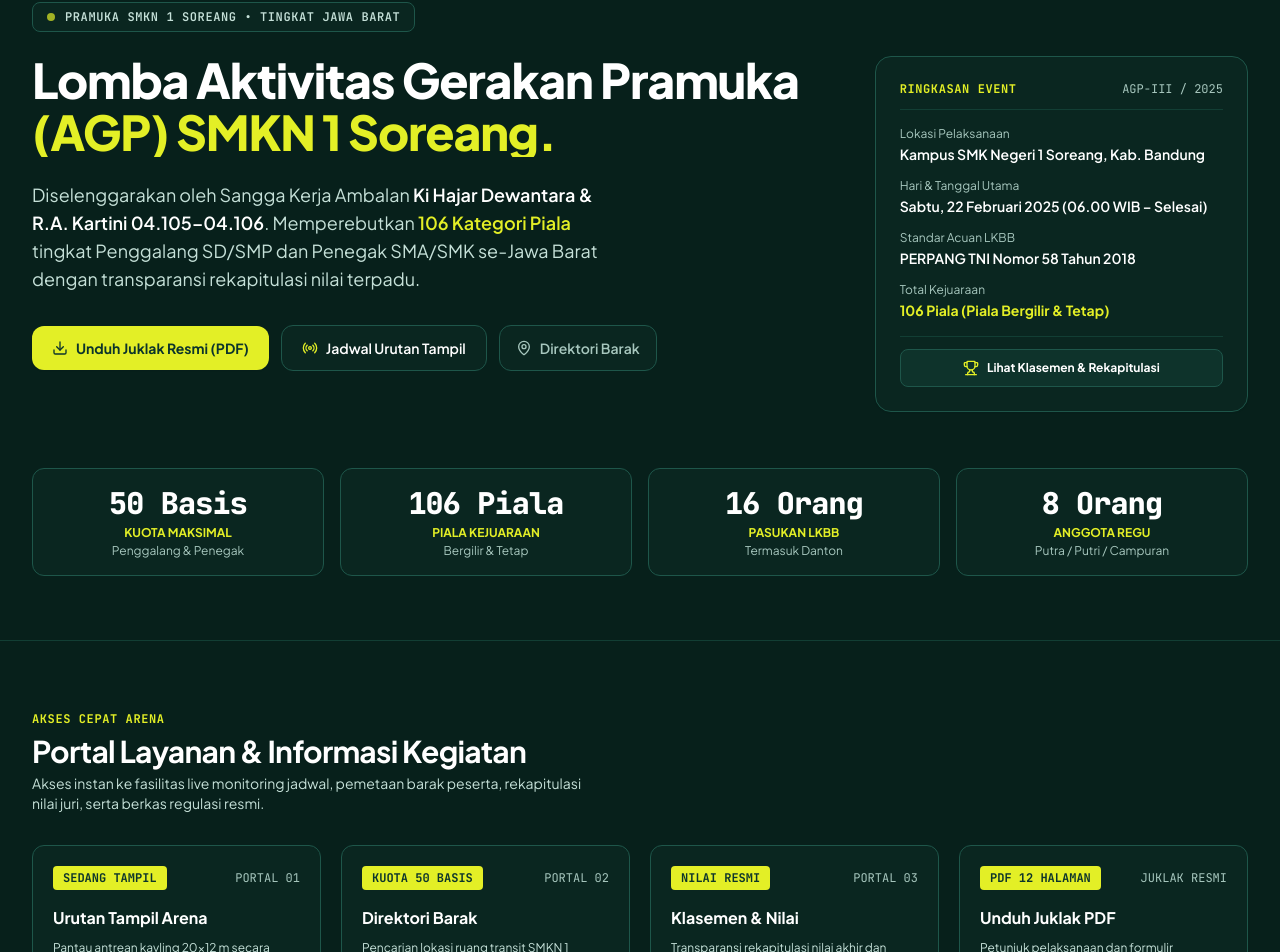
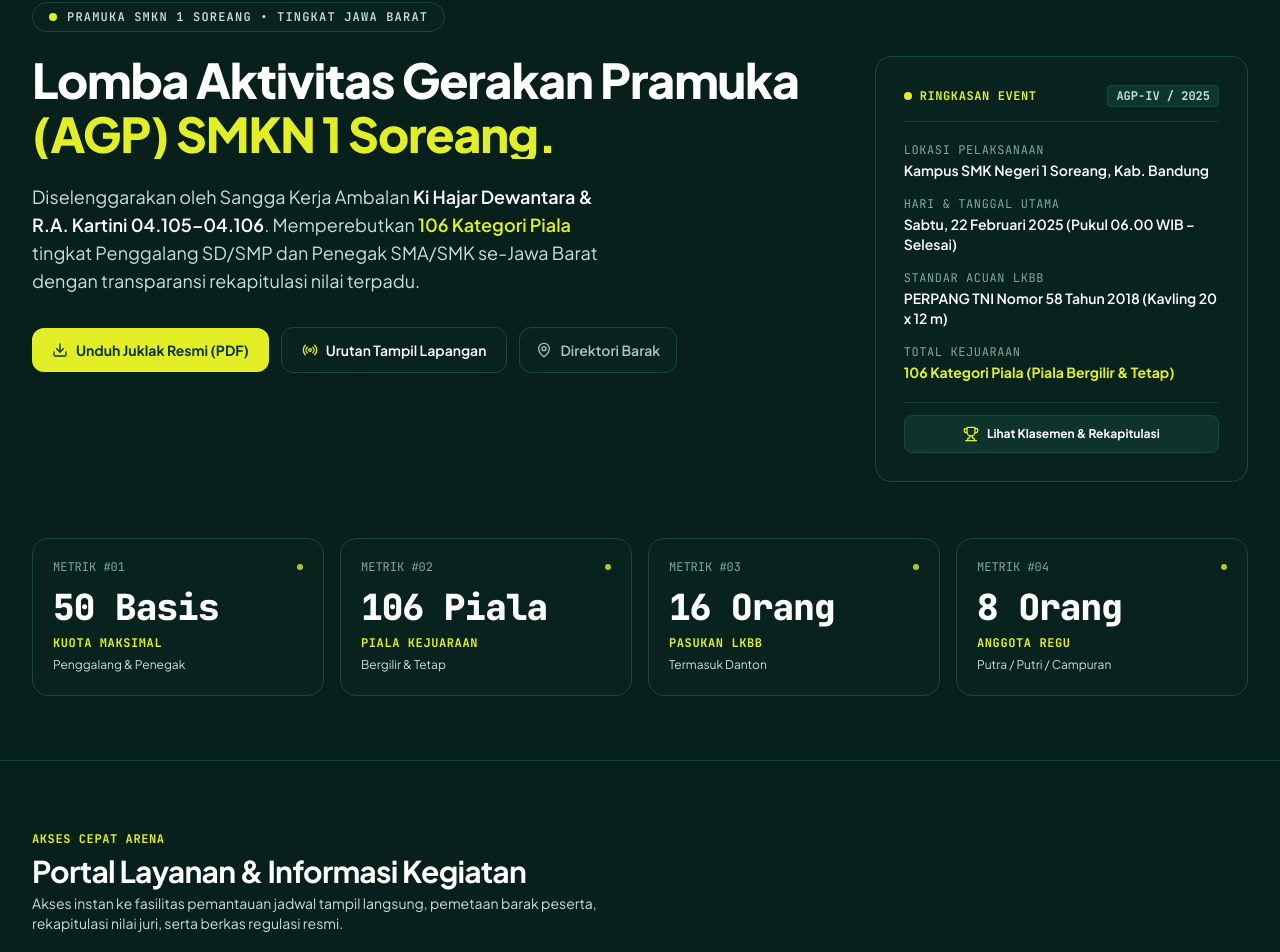
Before and after one commit to Prinaldi77/Rekapitulasi_Agp, a Next.js app in the folder Rekapitulasi-Agp/frontend/: page / in a window 1280 px wide. Shown: the part 119-1071 px from the top of the page. Built offline with nearby package versions, Linux system fonts and the light colour scheme.

Commit message:
style: elevate UI/UX to Editorial Tech and Bento-Grid design inspired by Afterglow Agency Health

```diff
--- a/Rekapitulasi-Agp/frontend/src/app/(landing)/page.tsx
+++ b/Rekapitulasi-Agp/frontend/src/app/(landing)/page.tsx
@@ -202,31 +202,31 @@ export default function LandingPage() {
 
       <main>
         {/* =====================================================================
-            2. HERO SECTION
+            2. HERO SECTION (EDITORIAL TECH / BENTO STAGE)
            ===================================================================== */}
         <section id="home" className="pt-14 sm:pt-20 pb-16 px-4 sm:px-6 lg:px-8 max-w-7xl mx-auto">
-          {/* Institutional Badge */}
+          {/* Institutional Header Badge */}
           <motion.div
             initial={{ opacity: 0, y: 12 }}
             animate={{ opacity: 1, y: 0 }}
             transition={{ duration: 0.6, ease: EASE_AWWWARDS }}
-            className="inline-flex items-center gap-2.5 px-3.5 py-1.5 rounded-lg bg-[#0A2620] border border-[#1E564A] text-xs font-mono font-semibold tracking-wider text-[#C5E0D8] mb-6"
+            className="inline-flex items-center gap-2.5 px-4 py-1.5 rounded-full bg-[#08231D] border border-[#17483D] text-xs font-mono font-semibold tracking-widest text-[#C5E0D8] mb-6"
           >
-            <span className="w-2 h-2 rounded-full bg-[#E3EF26] animate-pulse" />
+            <span className="w-2 h-2 rounded-full bg-[#E3EF26]" />
             <span>PRAMUKA SMKN 1 SOREANG • TINGKAT JAWA BARAT</span>
           </motion.div>
 
           <div className="grid grid-cols-1 lg:grid-cols-12 gap-8 lg:gap-12 items-start">
-            {/* Left Content */}
+            {/* Left Column: Editorial Headline & Actions */}
             <div className="lg:col-span-8 space-y-6">
-              <div className="space-y-1">
+              <div className="space-y-1.5">
                 <MaskRevealLine delay={0.05} duration={0.85}>
-                  <h1 className="text-3xl sm:text-4xl lg:text-5xl font-black tracking-tight text-white leading-tight">
+                  <h1 className="text-3xl sm:text-4xl lg:text-5xl font-black tracking-tight text-white leading-[1.12]">
                     Lomba Aktivitas Gerakan Pramuka
                   </h1>
                 </MaskRevealLine>
                 <MaskRevealLine delay={0.12} duration={0.85}>
-                  <h2 className="text-3xl sm:text-4xl lg:text-5xl font-black tracking-tight text-[#E3EF26] leading-tight">
+                  <h2 className="text-3xl sm:text-4xl lg:text-5xl font-black tracking-tight text-[#E3EF26] leading-[1.12]">
                     (AGP) SMKN 1 Soreang.
                   </h2>
                 </MaskRevealLine>
@@ -249,7 +249,7 @@ export default function LandingPage() {
                 rekapitulasi nilai terpadu.
               </motion.p>
 
-              {/* Direct Action Buttons */}
+              {/* Action Buttons */}
               <motion.div
                 initial={{ opacity: 0, y: 14 }}
                 animate={{ opacity: 1, y: 0 }}
@@ -267,15 +267,15 @@ export default function LandingPage() {
 
                 <Link
                   href="/schedule"
-                  className="inline-flex items-center gap-2 px-5 py-3 rounded-xl bg-[#0A2620] border border-[#1E564A] text-sm font-semibold text-white hover:border-[#E3EF26] hover:text-[#E3EF26] transition-colors"
+                  className="inline-flex items-center gap-2 px-5 py-3 rounded-xl bg-[#08231D] border border-[#17483D] text-sm font-semibold text-white hover:border-[#E3EF26] hover:text-[#E3EF26] transition-colors"
                 >
                   <Radio className="w-4 h-4 text-[#E3EF26]" />
-                  <span>Jadwal Urutan Tampil</span>
+                  <span>Urutan Tampil Lapangan</span>
                 </Link>
 
                 <Link
                   href="/barack"
-                  className="inline-flex items-center gap-2 px-4 py-3 rounded-xl bg-[#0A2620] border border-[#1E564A] text-sm font-semibold text-[#A7C7BE] hover:text-white hover:border-[#E3EF26] transition-colors"
+                  className="inline-flex items-center gap-2 px-4 py-3 rounded-xl bg-[#08231D] border border-[#17483D] text-sm font-semibold text-[#A7C7BE] hover:text-white hover:border-[#E3EF26] transition-colors"
                 >
                   <MapPin className="w-4 h-4 text-[#A7C7BE]" />
                   <span>Direktori Barak</span>
@@ -283,46 +283,51 @@ export default function LandingPage() {
               </motion.div>
             </div>
 
-            {/* Right Card: Quick Reference */}
+            {/* Right Column: Championship Telemetry Bento Card */}
             <motion.div
               initial={{ opacity: 0, y: 20 }}
               animate={{ opacity: 1, y: 0 }}
               transition={{ duration: 0.75, delay: 0.18, ease: EASE_AWWWARDS }}
-              className="lg:col-span-4 rounded-2xl bg-[#0A2620] border border-[#1E564A] p-6 space-y-4 shadow-sm"
+              className="lg:col-span-4 rounded-2xl bg-[#08231D] border border-[#17483D] p-6 sm:p-7 space-y-5 shadow-sm"
             >
-              <div className="flex items-center justify-between border-b border-[#123E34] pb-3">
-                <span className="text-xs font-mono font-bold tracking-wider text-[#E3EF26]">
-                  RINGKASAN EVENT
+              <div className="flex items-center justify-between border-b border-[#123E34] pb-3.5">
+                <div className="flex items-center gap-2">
+                  <span className="w-2 h-2 rounded-full bg-[#E3EF26]" />
+                  <span className="text-xs font-mono font-bold tracking-wider text-[#E3EF26] uppercase">
+                    RINGKASAN EVENT
+                  </span>
+                </div>
+                <span className="px-2 py-0.5 rounded text-xs font-mono font-bold bg-[#0D362C] text-[#C5E0D8] border border-[#17483D]">
+                  AGP-IV / 2025
                 </span>
-                <span className="text-xs font-mono text-[#A7C7BE]">AGP-III / 2025</span>
               </div>
 
-              <div className="space-y-3.5 text-xs">
+              <div className="space-y-4 text-xs">
                 <div>
-                  <div className="text-[#A7C7BE]">Lokasi Pelaksanaan</div>
+                  <div className="text-xs font-mono text-[#7AA89C] uppercase tracking-wider">Lokasi Pelaksanaan</div>
                   <div className="font-semibold text-white text-sm mt-0.5">
                     Kampus SMK Negeri 1 Soreang, Kab. Bandung
                   </div>
                 </div>
 
                 <div>
-                  <div className="text-[#A7C7BE]">Hari &amp; Tanggal Utama</div>
+                  <div className="text-xs font-mono text-[#7AA89C] uppercase tracking-wider">Hari &amp; Tanggal Utama</div>
                   <div className="font-semibold text-white text-sm mt-0.5">
-                    Sabtu, 22 Februari 2025 (06.00 WIB – Selesai)
+                    Sabtu, 22 Februari 2025 (Pukul 06.00 WIB – Selesai)
                   </div>
                 </div>
 
                 <div>
-                  <div className="text-[#A7C7BE]">Standar Acuan LKBB</div>
+                  <div className="text-xs font-mono text-[#7AA89C] uppercase tracking-wider">Standar Acuan LKBB</div>
                   <div className="font-semibold text-white text-sm mt-0.5">
-                    PERPANG TNI Nomor 58 Tahun 2018
+                    PERPANG TNI Nomor 58 Tahun 2018 (Kavling 20 x 12 m)
                   </div>
                 </div>
 
                 <div>
-                  <div className="text-[#A7C7BE]">Total Kejuaraan</div>
+                  <div className="text-xs font-mono text-[#7AA89C] uppercase tracking-wider">Total Kejuaraan</div>
                   <div className="font-bold text-[#E3EF26] text-sm mt-0.5">
-                    106 Piala (Piala Bergilir &amp; Tetap)
+                    106 Kategori Piala (Piala Bergilir &amp; Tetap)
                   </div>
                 </div>
               </div>
@@ -330,7 +335,7 @@ export default function LandingPage() {
               <div className="pt-3 border-t border-[#123E34]">
                 <Link
                   href="/live-score"
-                  className="w-full inline-flex items-center justify-center gap-2 py-2.5 px-3 rounded-lg bg-[#0E332B] border border-[#1E564A] text-xs font-bold text-white hover:border-[#E3EF26] hover:text-[#E3EF26] transition-colors"
+                  className="w-full inline-flex items-center justify-center gap-2 py-2.5 px-3 rounded-lg bg-[#0E332B] border border-[#17483D] text-xs font-bold text-white hover:border-[#E3EF26] hover:text-[#E3EF26] transition-colors"
                 >
                   <Trophy className="w-4 h-4 text-[#E3EF26]" />
                   <span>Lihat Klasemen &amp; Rekapitulasi</span>
@@ -339,8 +344,8 @@ export default function LandingPage() {
             </motion.div>
           </div>
 
-          {/* Metrics Ribbon */}
-          <div className="mt-14 grid grid-cols-2 md:grid-cols-4 gap-4">
+          {/* Metrics Bento Grid (Editorial Telemetry) */}
+          <div className="mt-14 grid grid-cols-1 sm:grid-cols-2 lg:grid-cols-4 gap-4">
             {HERO_STATS.map((stat, idx) => (
               <motion.div
                 key={stat.label}
@@ -348,22 +353,30 @@ export default function LandingPage() {
                 whileInView={{ opacity: 1, y: 0 }}
                 viewport={{ once: true }}
                 transition={{ duration: 0.6, delay: idx * 0.08, ease: EASE_AWWWARDS }}
-                className="rounded-xl bg-[#0A2620] border border-[#1E564A] p-4 text-center"
+                className="rounded-2xl bg-[#08231D] border border-[#17483D] hover:border-[#E3EF26]/60 transition-colors p-5 flex flex-col justify-between shadow-sm"
               >
-                <div className="text-2xl sm:text-3xl font-black font-mono text-white tracking-tight">
-                  {stat.value}
+                <div className="flex items-center justify-between text-xs font-mono text-[#7AA89C] mb-3">
+                  <span>METRIK #{`0${idx + 1}`}</span>
+                  <span className="w-1.5 h-1.5 rounded-full bg-[#E3EF26]/80" />
                 </div>
-                <div className="text-xs font-bold text-[#E3EF26] mt-1">{stat.label}</div>
-                {stat.desc && (
-                  <div className="text-xs text-[#A7C7BE] mt-0.5">{stat.desc}</div>
-                )}
+                <div>
+                  <div className="text-3xl sm:text-4xl font-black font-mono text-white tracking-tight">
+                    {stat.value}
+                  </div>
+                  <div className="text-xs font-bold font-mono tracking-wider text-[#E3EF26] mt-2 uppercase">
+                    {stat.label}
+                  </div>
+                  {stat.desc && (
+                    <div className="text-xs text-[#C5E0D8] mt-1 leading-relaxed">{stat.desc}</div>
+                  )}
+                </div>
               </motion.div>
             ))}
           </div>
         </section>
 
         {/* =====================================================================
-            3. PORTAL ACCESS CARDS
+            3. PORTAL ACCESS CARDS (BENTO MODULAR)
            ===================================================================== */}
         <section id="portal" className="py-16 px-4 sm:px-6 lg:px-8 max-w-7xl mx-auto border-t border-[#123E34]">
           <div className="mb-8">
@@ -374,7 +387,7 @@ export default function LandingPage() {
               Portal Layanan &amp; Informasi Kegiatan
             </h2>
             <p className="text-sm text-[#C5E0D8] mt-1 max-w-xl">
-              Akses instan ke fasilitas live monitoring jadwal, pemetaan barak peserta,
+              Akses instan ke fasilitas pemantauan jadwal tampil langsung, pemetaan barak peserta,
               rekapitulasi nilai juri, serta berkas regulasi resmi.
             </p>
           </div>
@@ -387,18 +400,17 @@ export default function LandingPage() {
                   whileInView={{ opacity: 1, y: 0 }}
                   viewport={{ once: true }}
                   transition={{ duration: 0.6, delay: idx * 0.08, ease: EASE_AWWWARDS }}
-                  whileHover={{ y: -3 }}
-                  className="h-full flex flex-col justify-between rounded-xl bg-[#0A2620] border border-[#1E564A] hover:border-[#E3EF26] transition-colors p-5 group"
+                  className="h-full flex flex-col justify-between rounded-2xl bg-[#08231D] border border-[#17483D] hover:border-[#E3EF26]/70 transition-colors p-5 group shadow-sm"
                 >
                   <div>
                     <div className="flex items-center justify-between gap-2 mb-4">
                       <span className="px-2.5 py-1 rounded text-xs font-mono font-bold text-[#0C342C] bg-[#E3EF26]">
                         {card.badge}
                       </span>
-                      <span className="text-xs font-mono text-[#A7C7BE]">{card.code}</span>
+                      <span className="text-xs font-mono text-[#7AA89C] font-semibold">{card.code}</span>
                     </div>
 
-                    <h3 className="text-base font-bold text-white group-hover:text-[#E3EF26] transition-colors">
+                    <h3 className="text-base font-bold text-white group-hover:text-[#E3EF26] transition-colors leading-snug">
                       {card.title}
                     </h3>
                     <p className="text-xs text-[#C5E0D8] mt-2 leading-relaxed">
@@ -406,7 +418,7 @@ export default function LandingPage() {
                     </p>
                   </div>
 
-                  <div className="mt-5 pt-3 border-t border-[#123E34] flex items-center justify-between text-xs font-semibold text-[#E3EF26]">
+                  <div className="mt-5 pt-3.5 border-t border-[#123E34] flex items-center justify-between text-xs font-semibold text-[#E3EF26]">
                     <span>{card.actionLabel || 'Buka Layanan'}</span>
                     {card.isDownload ? (
                       <Download className="w-4 h-4" />
@@ -499,7 +511,7 @@ export default function LandingPage() {
                   transition={{ duration: 0.5, delay: idx * 0.05, ease: EASE_AWWWARDS }}
                   whileHover={{ y: -3 }}
                   onClick={() => setSelectedShowcase(item)}
-                  className="h-full flex flex-col justify-between rounded-xl bg-[#0A2620] border border-[#1E564A] hover:border-[#E3EF26] transition-colors p-5 cursor-pointer group shadow-sm"
+                  className="h-full flex flex-col justify-between rounded-2xl bg-[#08231D] border border-[#17483D] hover:border-[#E3EF26]/70 transition-colors p-6 cursor-pointer group shadow-sm"
                 >
                   <div>
                     <div className="flex items-center justify-between text-xs font-mono mb-3">
@@ -567,7 +579,7 @@ export default function LandingPage() {
                   exit={{ opacity: 0, y: 16, scale: 0.96 }}
                   transition={{ duration: 0.35, ease: EASE_AWWWARDS }}
                   onClick={(e) => e.stopPropagation()}
-                  className="w-full max-w-xl rounded-2xl bg-[#0A2620] border border-[#E3EF26]/60 p-6 sm:p-8 space-y-5 shadow-2xl relative"
+                  className="w-full max-w-xl rounded-3xl bg-[#08231D] border border-[#E3EF26]/60 p-6 sm:p-8 space-y-5 shadow-2xl relative"
                 >
                   <button
                     type="button"
@@ -712,7 +724,7 @@ export default function LandingPage() {
                   animate={{ opacity: 1, y: 0 }}
                   exit={{ opacity: 0, scale: 0.96 }}
                   transition={{ duration: 0.45, delay: idx * 0.04, ease: EASE_AWWWARDS }}
-                  className="rounded-xl bg-[#0A2620] border border-[#1E564A] p-5 space-y-3 shadow-sm"
+                  className="rounded-2xl bg-[#08231D] border border-[#17483D] p-6 space-y-3 shadow-sm"
                 >
                   <div className="flex items-center justify-between border-b border-[#123E34] pb-2">
                     <span className="text-xs font-mono font-bold text-[#E3EF26]">
@@ -749,7 +761,7 @@ export default function LandingPage() {
             whileInView={{ opacity: 1, y: 0 }}
             viewport={{ once: true }}
             transition={{ duration: 0.65, ease: EASE_AWWWARDS }}
-            className="rounded-2xl bg-[#0A2620] border border-amber-600/40 p-6 space-y-4 shadow-sm"
+            className="rounded-2xl bg-[#08231D] border border-amber-600/40 p-6 sm:p-7 space-y-4 shadow-sm"
           >
             <div className="flex items-center gap-2 text-xs font-mono font-bold text-amber-400">
               <AlertTriangle className="w-4 h-4 shrink-0" />
@@ -809,10 +821,10 @@ export default function LandingPage() {
                   whileInView={{ opacity: 1, y: 0 }}
                   viewport={{ once: true }}
                   transition={{ duration: 0.6, delay: idx * 0.08, ease: EASE_AWWWARDS }}
-                  className={`rounded-xl p-5 border flex flex-col justify-between ${
+                  className={`rounded-2xl p-6 border flex flex-col justify-between shadow-sm transition-colors ${
                     isMain
-                      ? 'bg-[#0E332B] border-[#E3EF26]'
-                      : 'bg-[#0A2620] border-[#1E564A]'
+                      ? 'bg-[#0E332B] border-[#E3EF26]/80'
+                      : 'bg-[#08231D] border-[#17483D]'
                   }`}
                 >
                   <div className="space-y-3">
@@ -873,7 +885,7 @@ export default function LandingPage() {
               </div>
 
               {/* Official Contacts List */}
-              <div className="rounded-xl bg-[#0A2620] border border-[#1E564A] p-5 space-y-3">
+              <div className="rounded-2xl bg-[#08231D] border border-[#17483D] p-6 space-y-4 shadow-sm">
                 <div className="flex items-center gap-2 text-xs font-mono font-bold text-[#E3EF26]">
                   <Phone className="w-4 h-4" />
                   <span>WHATSAPP RESMI SANGGA KERJA</span>
@@ -911,7 +923,7 @@ export default function LandingPage() {
               </div>
 
               {/* Official Location */}
-              <div className="rounded-xl bg-[#0A2620] border border-[#1E564A] p-5 text-xs space-y-1.5">
+              <div className="rounded-2xl bg-[#08231D] border border-[#17483D] p-6 text-xs space-y-2 shadow-sm">
                 <div className="flex items-center gap-2 font-mono font-bold text-[#E3EF26]">
                   <MapPin className="w-4 h-4" />
                   <span>SEKRETARIAT PANITIA</span>
@@ -939,10 +951,10 @@ export default function LandingPage() {
                 return (
                   <div
                     key={idx}
-                    className={`rounded-xl border transition-colors ${
+                    className={`rounded-2xl border transition-colors ${
                       isOpen
-                        ? 'bg-[#0E332B] border-[#E3EF26]/60'
-                        : 'bg-[#0A2620] border-[#1E564A] hover:border-[#1E564A]'
+                        ? 'bg-[#0E332B] border-[#E3EF26]/60 shadow-sm'
+                        : 'bg-[#08231D] border-[#17483D] hover:border-[#1E564A]'
                     }`}
                   >
                     <button
--- a/Rekapitulasi-Agp/frontend/src/app/(main)/live-score/page.tsx
+++ b/Rekapitulasi-Agp/frontend/src/app/(main)/live-score/page.tsx
@@ -375,7 +375,7 @@ export default function WinnerAnnouncementPage() {
           initial={{ opacity: 0, y: 24 }}
           animate={{ opacity: 1, y: 0 }}
           transition={{ duration: 0.7, ease: EASE_AWWWARDS }}
-          className="rounded-2xl bg-[#0A2620] border border-[#1E564A] overflow-hidden shadow-sm grid grid-cols-1 lg:grid-cols-12"
+          className="rounded-3xl bg-[#08231D] border border-[#17483D] overflow-hidden shadow-sm grid grid-cols-1 lg:grid-cols-12"
         >
           {/* Trophy Render */}
           <div className="lg:col-span-5 relative min-h-[260px] sm:min-h-[320px] bg-[#061A15] overflow-hidden">
@@ -447,7 +447,7 @@ export default function WinnerAnnouncementPage() {
 
           {/* Left 8 Cols: Standings Leaderboard */}
           <div className="lg:col-span-8 space-y-6">
-            <div className="rounded-2xl bg-[#0A2620] border border-[#1E564A] p-6 sm:p-7 shadow-sm">
+            <div className="rounded-2xl bg-[#08231D] border border-[#17483D] p-6 sm:p-7 shadow-sm">
               <div className="border-b border-[#123E34] pb-4 mb-6 flex justify-between items-center gap-3 flex-wrap">
                 <div className="flex items-center gap-2.5">
                   <Trophy className="w-4 h-4 text-[#E3EF26]" />
@@ -603,7 +603,7 @@ export default function WinnerAnnouncementPage() {
 
           {/* Right 4 Cols: 106 Piala Breakdown & Live Activity Feed */}
           <div className="lg:col-span-4 space-y-6">
-            <div className="rounded-2xl bg-[#0A2620] border border-[#1E564A] overflow-hidden shadow-sm">
+            <div className="rounded-2xl bg-[#08231D] border border-[#17483D] overflow-hidden shadow-sm">
               <div className="relative h-44 w-full bg-[#061A15]">
                 <img
                   src="/images/landing/card-trophy.jpg"
```
Also changed, not shown: Rekapitulasi-Agp/frontend/src/app/(main)/barack/page.tsx (+5 -5 lines), Rekapitulasi-Agp/frontend/src/app/(main)/schedule/page.tsx (+5 -5 lines).
